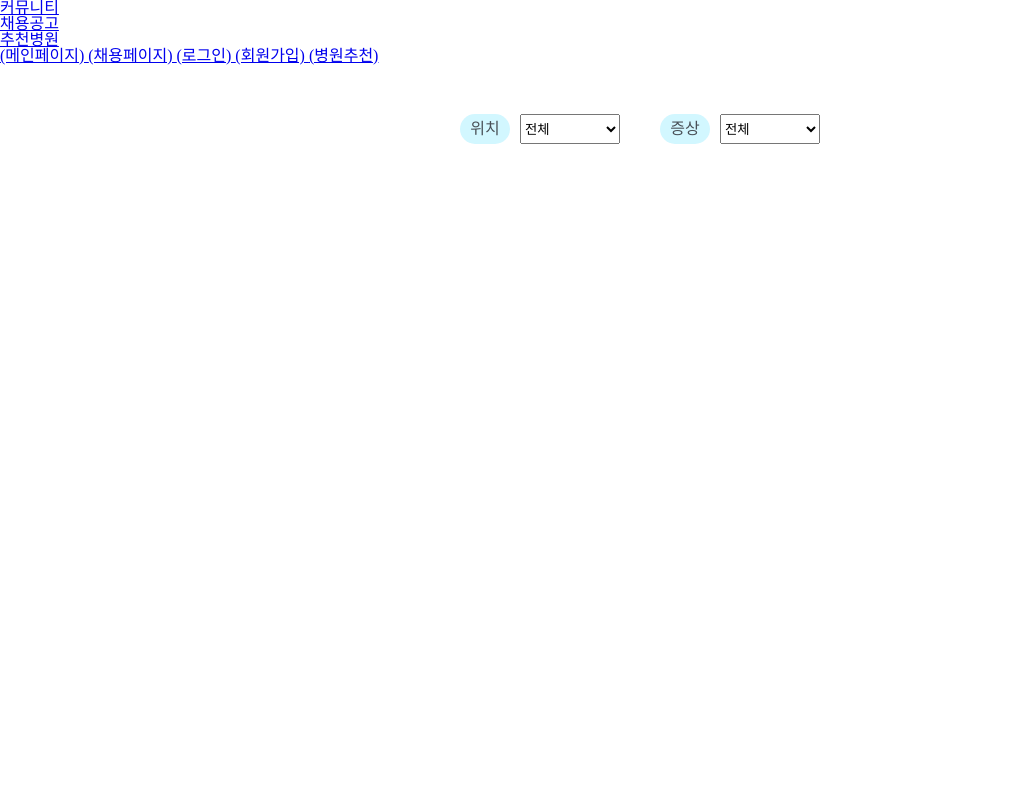
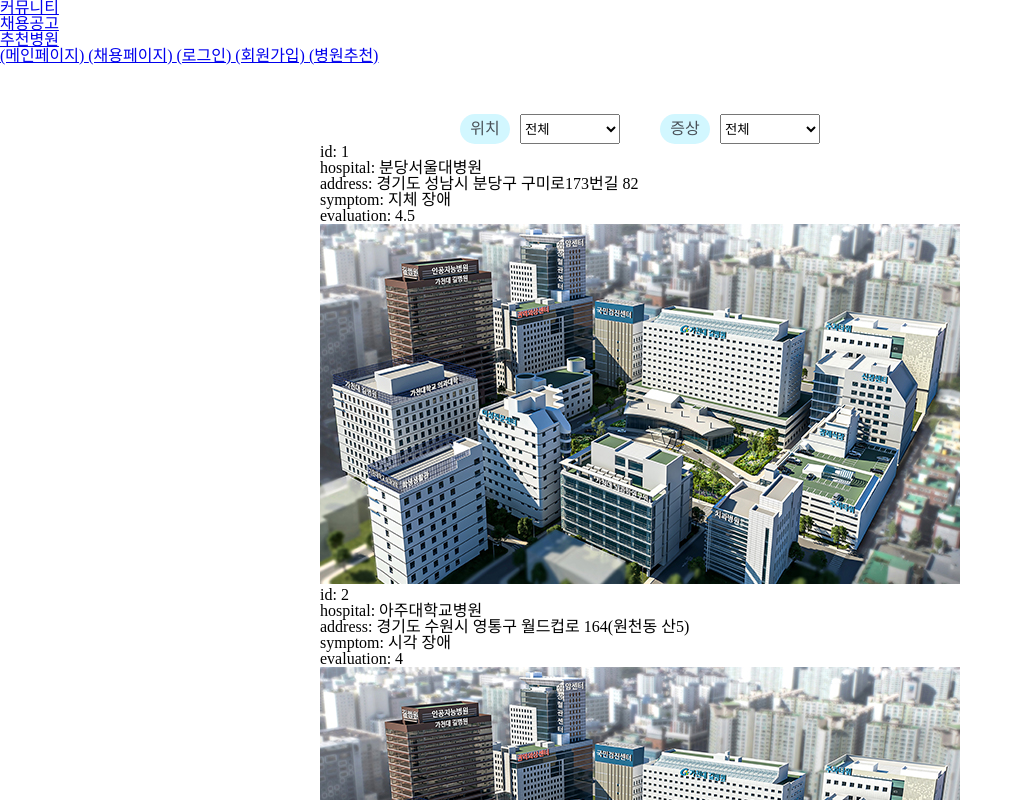
Before and after one commit to Solution-Challenge-Team/CoDI-FE, a React (Create React App) app: page /hospital in a window 1280 px wide. Shown: the top 800 px of the page, without its empty margins (0-1023 px from the left). Built offline with nearby package versions, Linux system fonts and the light colour scheme.

Commit message:
Feat: 병원 추천 페이지 병원 리스트 배치 (#25)

```diff
--- /dev/null
+++ b/src/pages/hospital/HospitalItem.js
@@ -0,0 +1,14 @@
+const HospitalItem = ({id, hospital, address, symptom, evaluation, img}) =>{
+  return(
+    <div className="hospitalItem">
+      <p>id: {id}</p>
+      <p>hospital: {hospital}</p>
+      <p>address: {address}</p>
+      <p>symptom: {symptom}</p>
+      <p>evaluation: {evaluation}</p>
+      <img src={img} alt="main"/>
+    </div>
+  )
+}
+
+export default HospitalItem;
--- /dev/null
+++ b/src/pages/hospital/HospitalList.js
@@ -0,0 +1,16 @@
+import HospitalItem from './HospitalItem';
+const HospitalList = ({hospitalList}) =>{
+  return (
+    <div className="hospitalList">
+      {hospitalList.map((it)=>(
+        <HospitalItem key = {it.id} {...it}/>
+      ))}
+    </div>
+  )
+}
+
+HospitalList.defaultProps={
+  hospitalList: []
+}
+
+export default HospitalList;
--- a/src/pages/hospital/hospital.js
+++ b/src/pages/hospital/hospital.js
@@ -1,5 +1,35 @@
 import './hospital.css';
+import HospitalList from './HospitalList';
+import hospitalMain from '../../assets/hospital_main.png'
+
 const Hospital = () => {
+  const dummyList = [
+    {
+      id: 1,
+      hospital: "분당서울대병원",
+      address: "경기도 성남시 분당구 구미로173번길 82",
+      symptom: "지체 장애",
+      evaluation: 4.5,
+      img: hospitalMain
+    },
+    {
+      id: 2,
+      hospital: "아주대학교병원",
+      address: "경기도 수원시 영통구 월드컵로 164(원천동 산5)",
+      symptom: "시각 장애",
+      evaluation: 4.0,
+      img: hospitalMain
+    },
+    {
+      id: 3,
+      hospital: "가천대 길병원",
+      address: "인천광역시 남동구 구월동 남동대로774번길 21",
+      symptom: "정신 장애",
+      evaluation: 2.5,
+      img: hospitalMain
+    }
+  ]
+
   return (
     <div className="hospitalPage">
       <div className='classification'>
@@ -34,6 +64,10 @@
           </select>
         </div>
       </div>
+
+      <div className='hospitalList'>
+        <HospitalList hospitalList = {dummyList}/>
+      </div>
     </div>
   )
 };
```
Also changed, not shown: src/assets/hospital_main.png (added).
